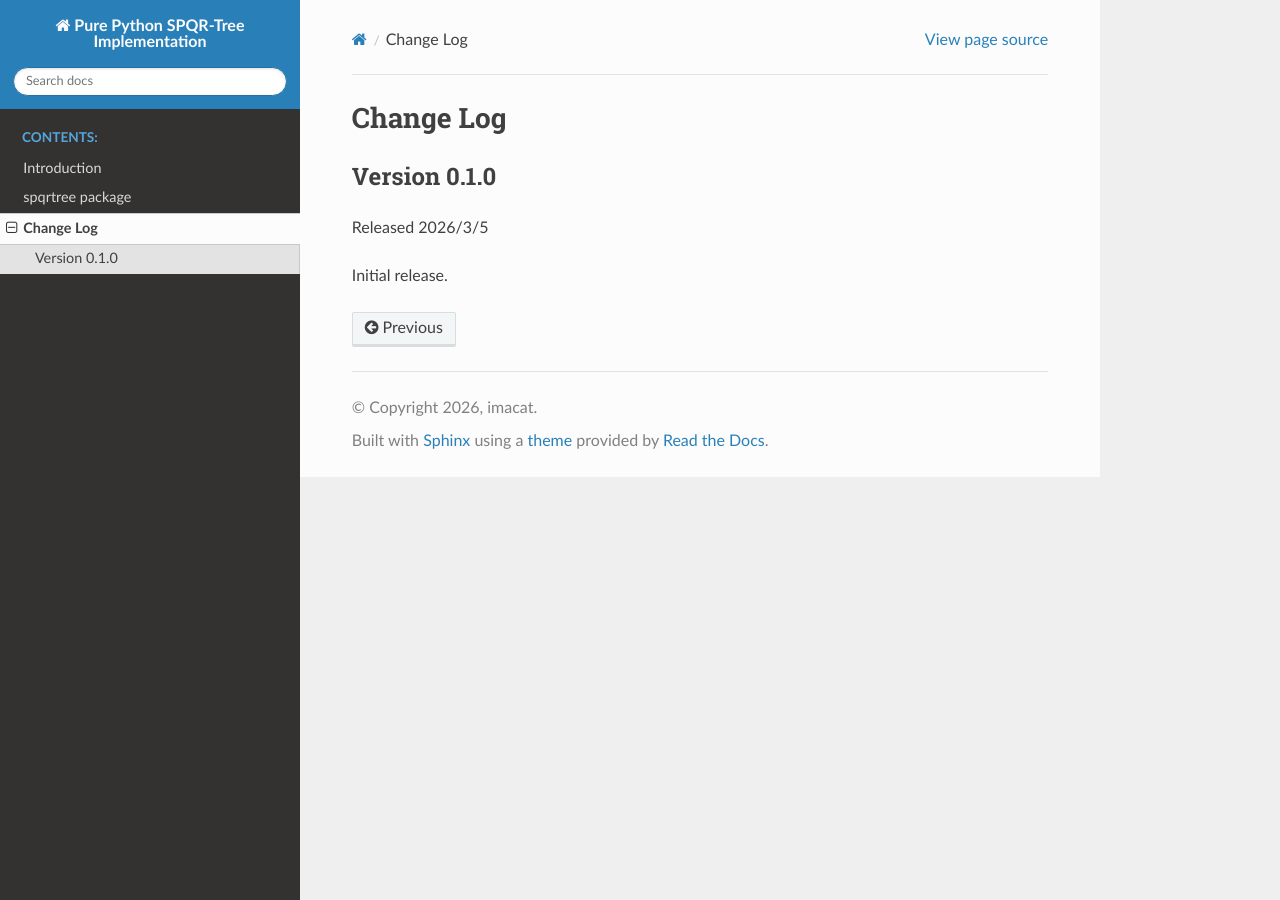
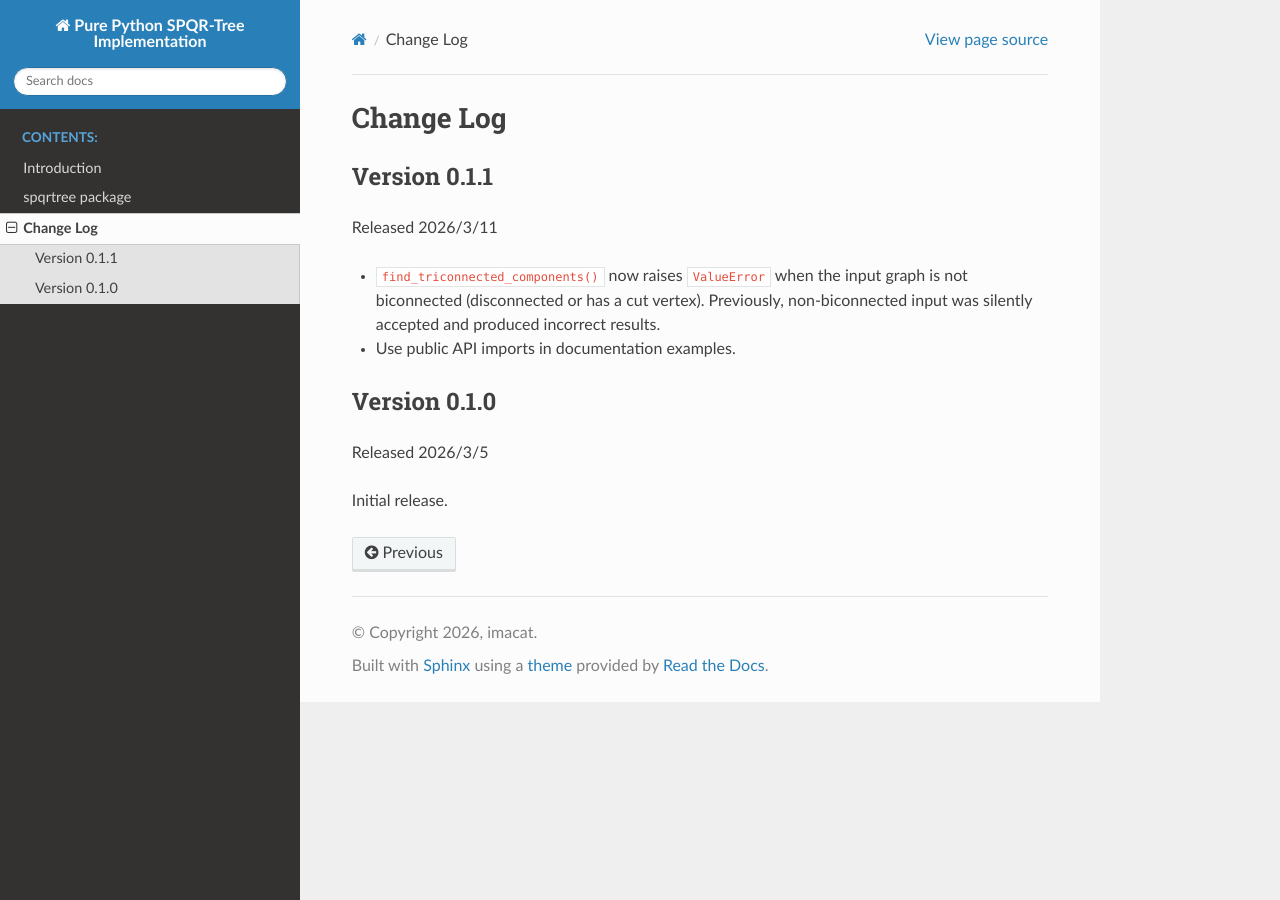
Before and after one commit to imacat/spqrtree, a Sphinx documentation site: the page built from docs/source/changelog.rst, in a window 1280 px wide. Built offline with Sphinx 7.4.7 and the Read the Docs theme 3.1.0, drawn with Linux system fonts in a browser that asks for light colours.

Commit message:
Advance to version 0.1.1
Co-Authored-By: Claude Opus 4.6 <noreply@anthropic.com>

```diff
--- a/docs/source/changelog.rst
+++ b/docs/source/changelog.rst
@@ -1,5 +1,17 @@
 Change Log
 ==========
+
+
+Version 0.1.1
+-------------
+
+Released 2026/3/11
+
+- ``find_triconnected_components()`` now raises ``ValueError`` when
+  the input graph is not biconnected (disconnected or has a cut
+  vertex).  Previously, non-biconnected input was silently accepted
+  and produced incorrect results.
+- Use public API imports in documentation examples.
 
 
 Version 0.1.0
--- a/src/spqrtree/__init__.py
+++ b/src/spqrtree/__init__.py
@@ -43,7 +43,7 @@ from spqrtree._triconnected import (
     find_triconnected_components,
 )
 
-VERSION: str = "0.1.0"
+VERSION: str = "0.1.1"
 """The package version."""
 __all__: list[str] = [
     "SPQRTree", "SPQRNode", "NodeType",
```
